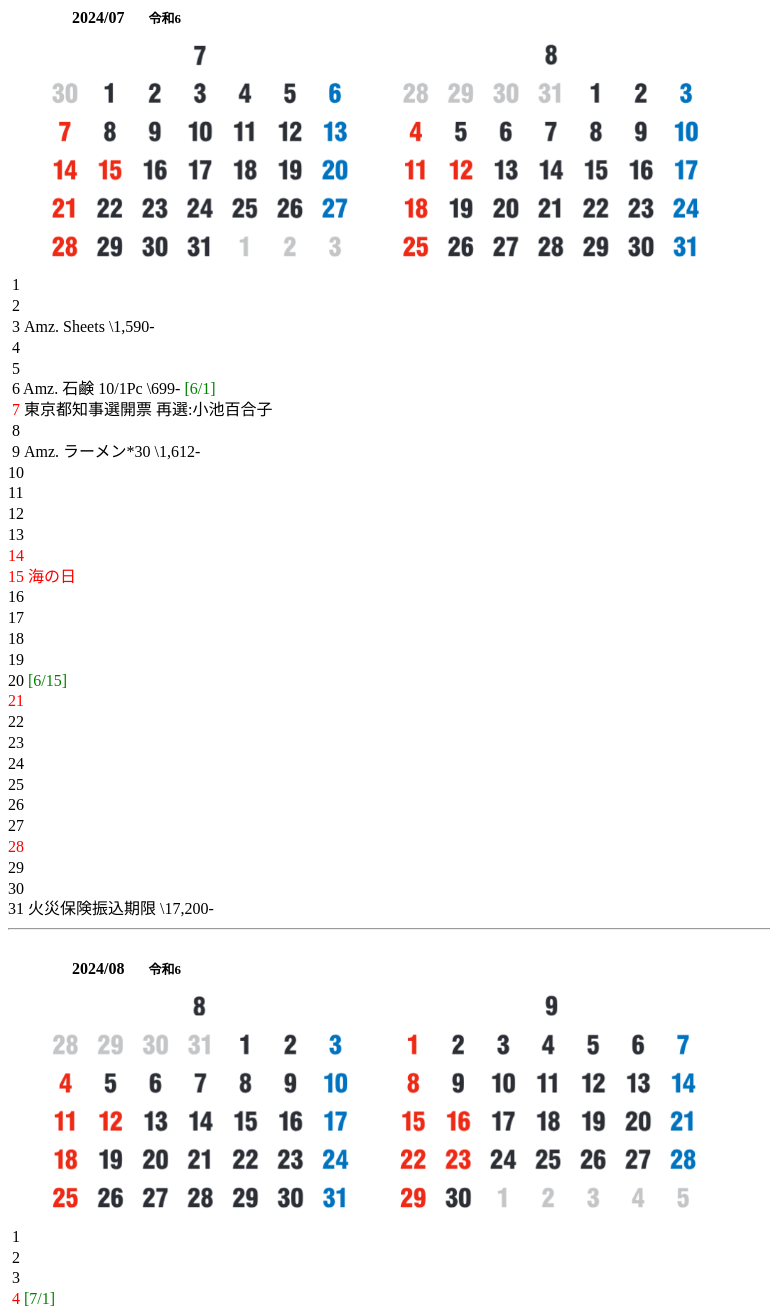
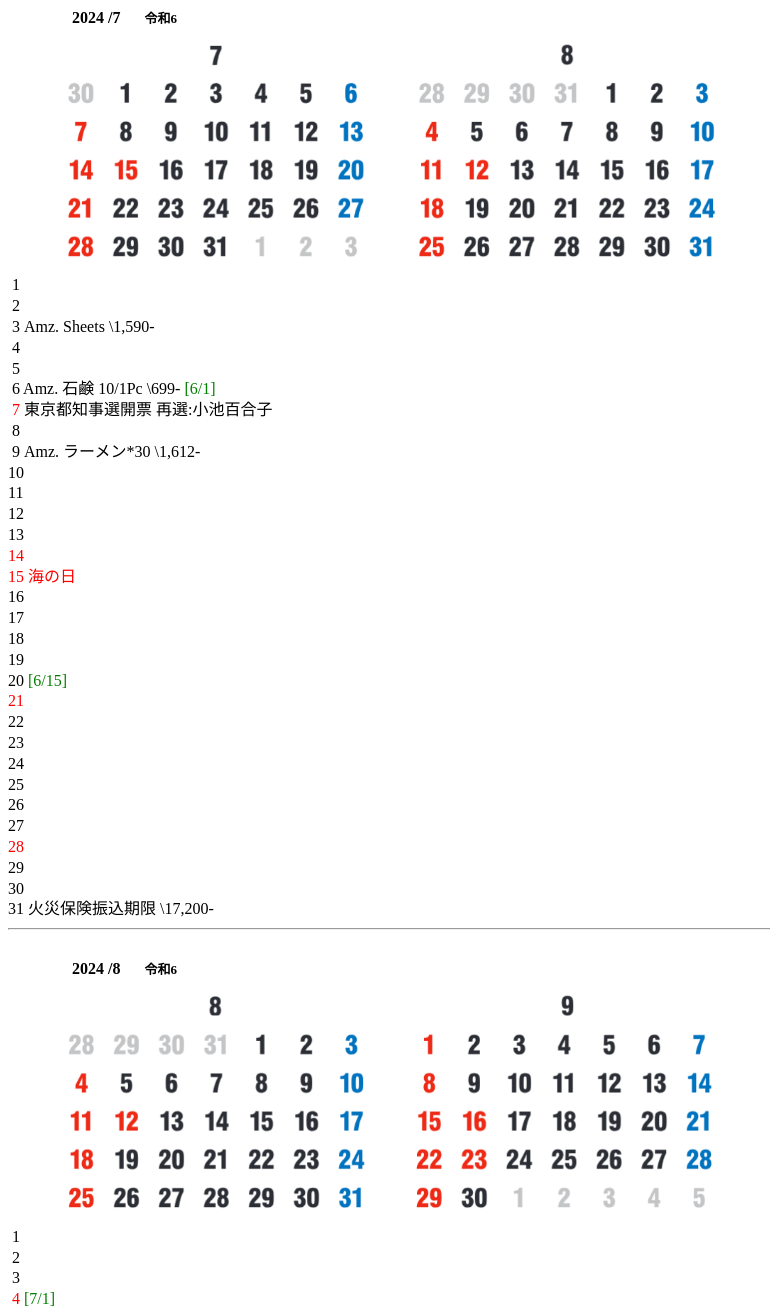
Before and after one commit to tomog/tomog.github.io, a plain HTML site: page month.html in a window 1280 px wide. Shown: the top 1310 px of the page, without its empty margins (0-770 px from the left). Drawn offline with Linux system fonts and the light colour scheme.

Commit message:
Update month.html

```diff
--- a/month.html
+++ b/month.html
@@ -6,8 +6,8 @@
       <font style=line-height:1.3>
     </head>
     <body>
-　　　　<b><font size=3>2024/07 　 <font size=2>令和6</font></b><br>
-　　 <img src=https://tomog.github.io/img/c202407.png width=660><br>
+　　　　<b><font size=3>2024 /7 　 <font size=2>令和6</font></b><br>
+　　　 <img src=https://tomog.github.io/img/c202407.png width=660><br>
  &nbsp;1 <br>
  &nbsp;2 <br>
  &nbsp;3 Amz. Sheets \1,590-<br>
@@ -42,8 +42,8 @@
 <hr>
 <br>
 
-　　　　<b><font size=3>2024/08 　 <font size=2>令和6</font></b><br>
-　　 <img src=https://tomog.github.io/img/c202408.png width=660><br>
+　　　　<b><font size=3>2024 /8 　 <font size=2>令和6</font></b><br>
+　　　 <img src=https://tomog.github.io/img/c202408.png width=660><br>
  &nbsp;1 <br>
  &nbsp;2 <br>
  &nbsp;3 <br>
@@ -78,8 +78,8 @@
 <hr>
 <br>
 
-　　　　<b><font size=3>2024/08 　 <font size=2>令和6</font></b><br>
-　　 <img src=https://tomog.github.io/img/c202409.png width=660><br>
+　　　　<b><font size=3>2024 /9 　 <font size=2>令和6</font></b><br>
+　　　 <img src=https://tomog.github.io/img/c202409.png width=660><br>
  &nbsp;<font color=red>1</font> <br>
  &nbsp;2 <br>
  &nbsp;3 <font color=green>[8/1]</font> <br>
```
